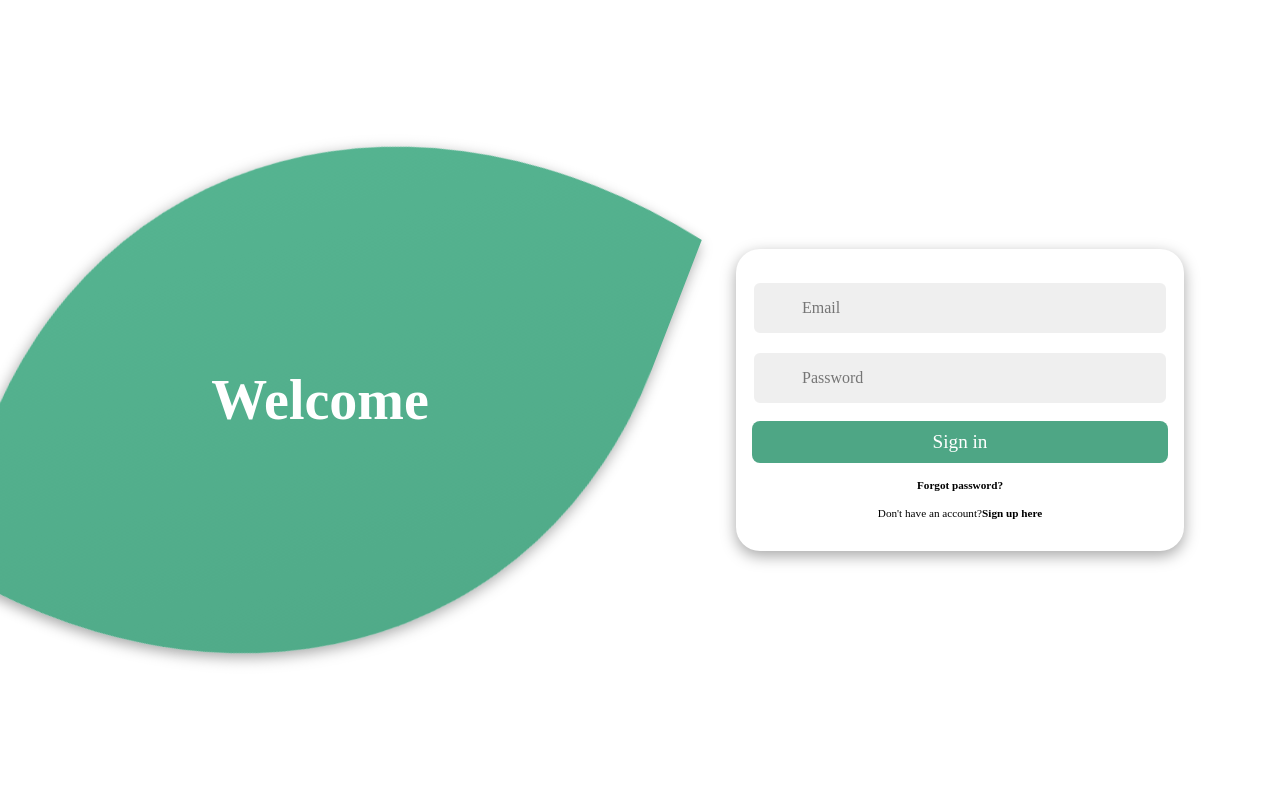
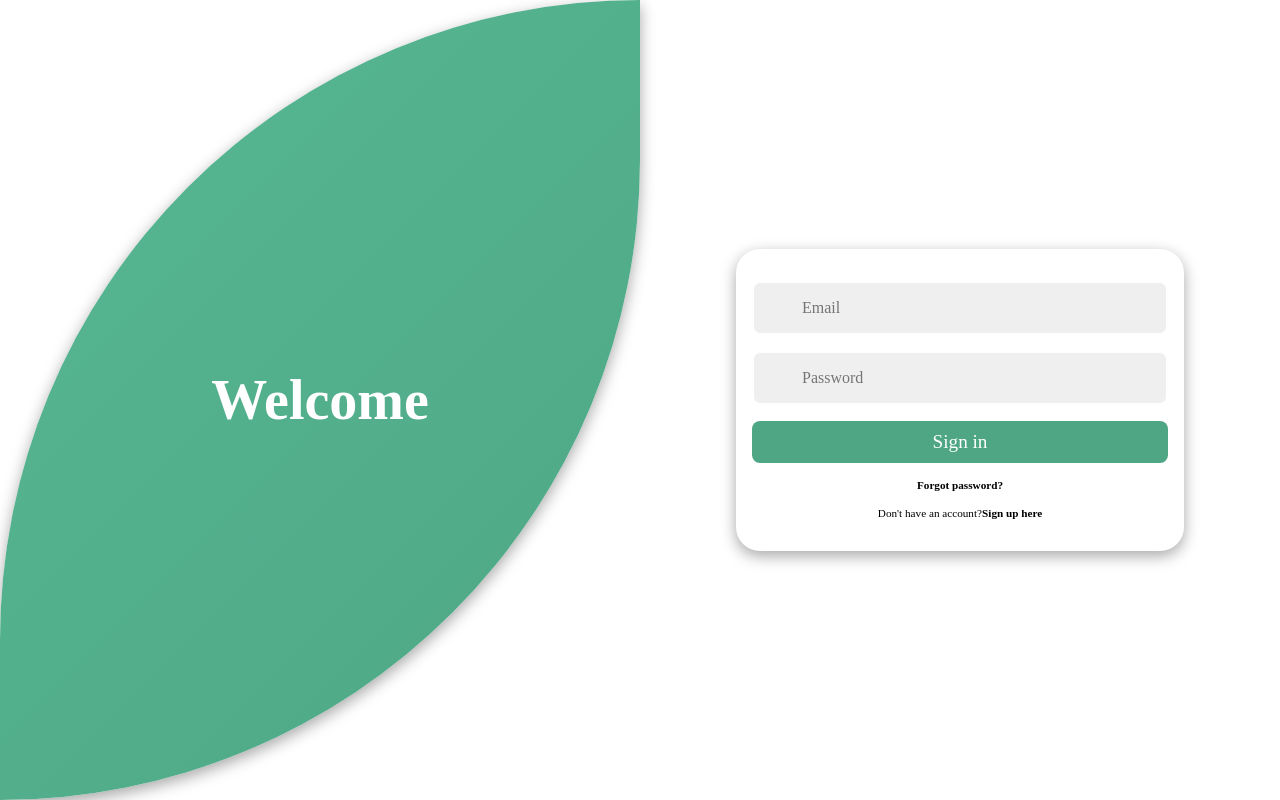
Before and after one commit to JashanDhiman/shopify-react-app, a React (Create React App) app: page / in a window 1280 px wide. Built offline with nearby package versions, Linux system fonts and the light colour scheme.

Commit message:
build file created

```diff
--- a/src/pages/registerPage/registerPage.css
+++ b/src/pages/registerPage/registerPage.css
@@ -252,7 +252,6 @@ body {
   right: 0;
   height: 100vh;
   width: 50vw;
-  /*transform: translate(35%, 0);*/
   transform: translate(35%, 0);
   background-image: linear-gradient(
     -45deg,
@@ -266,7 +265,7 @@ body {
   border-top-left-radius: max(50vw, 50vh);
 }
 
-/*.container.sign-in::before {
+.container.sign-in::before {
   transform: translate(0, 0);
   right: 50%;
 }
@@ -274,14 +273,14 @@ body {
 .container.sign-up::before {
   transform: translate(100%, 0);
   right: 50%;
-}*/
-.container.sign-in::before {
+}
+/*.container.sign-in::before {
   transform: rotate3d(1, 1, 1, 45deg);
   right: 50%;
 }
 .container.sign-up::before {
   transform: rotate3d(1, 1, 1, 45deg);
-}
+}*/
 
 /* RESPONSIVE */
 
```
